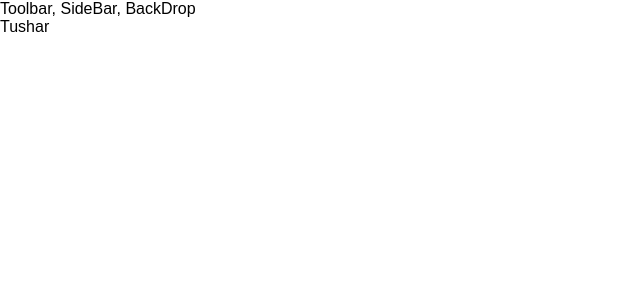
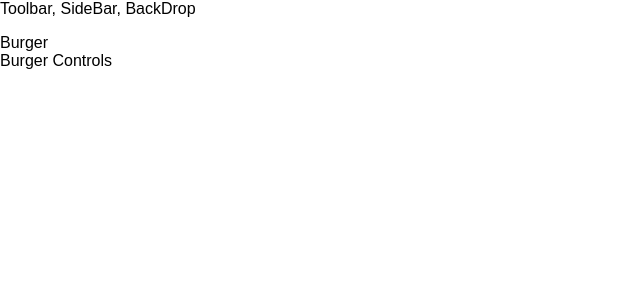
Before and after one commit to tushar1907/React-Application-The-Burger-Builder, a React app in the folder the-burger-builder/: page / in a window 1280 px wide. Shown: the top 300 px of the page, without its empty margins (0-640 px from the left). Built offline with nearby package versions, Linux system fonts and the light colour scheme.

Commit message:
layout added

```diff
--- a/the-burger-builder/src/App.js
+++ b/the-burger-builder/src/App.js
@@ -1,13 +1,15 @@
 import React, { Component } from 'react';
 
-import Layout from './components/Layout/Layout'
+import Layout from './components/Layout/Layout';
+
+import BurgerBuilder from './containers/BurgerBuilder/BurgerBuilder'
 
 class App extends Component {
   render() {
     return (
       <Layout>
         <div>
-          Tushar
+          <BurgerBuilder />
         </div>
       </Layout>
 
--- /dev/null
+++ b/the-burger-builder/src/components/Layout/Layout.css
@@ -0,0 +1,3 @@
+.Content{
+    margin-top: 16px;
+}
--- a/the-burger-builder/src/components/Layout/Layout.js
+++ b/the-burger-builder/src/components/Layout/Layout.js
@@ -1,12 +1,15 @@
 import React from 'react';
 
-import Aux from '../../hoc/Auxillary'
+import Auxillary from '../../hoc/Auxillary'
+
+import classes from './Layout.css'
 
 const layout = (props) => (
-    <Aux>
+    <Auxillary>
         <div> Toolbar, SideBar, BackDrop </div>
-        <main>{props.children}</main>
-    </Aux>
+        <main className={classes.Content}>
+        {props.children}</main>
+    </Auxillary>
 
 );
 
--- /dev/null
+++ b/the-burger-builder/src/containers/BurgerBuilder/BurgerBuilder.js
@@ -0,0 +1,17 @@
+import React, { Component } from 'react';
+
+import Auxillary from '../../hoc/Auxillary'
+
+class BurgerBuilder extends Component {
+    render() {
+        return (
+            <Auxillary>
+                <div>Burger</div>
+                <div>Burger Controls</div>
+            </Auxillary>
+
+        );
+    }
+}
+
+export default BurgerBuilder;
--- a/the-burger-builder/src/hoc/Auxillary.js
+++ b/the-burger-builder/src/hoc/Auxillary.js
@@ -1,6 +1,6 @@
 import React from 'react'
 
-const aux = (props) => props.children
+const auxillary = (props) => props.children
 
 
-export default aux
+export default auxillary
```
